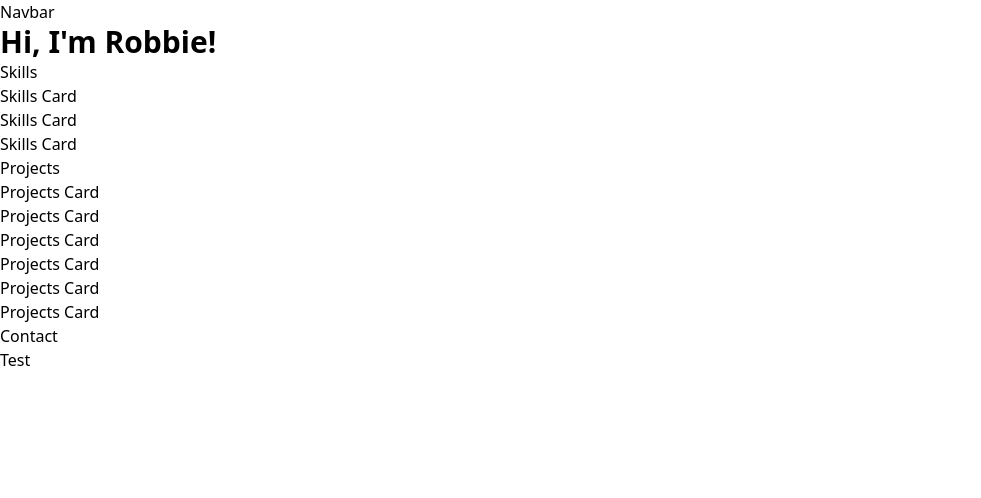
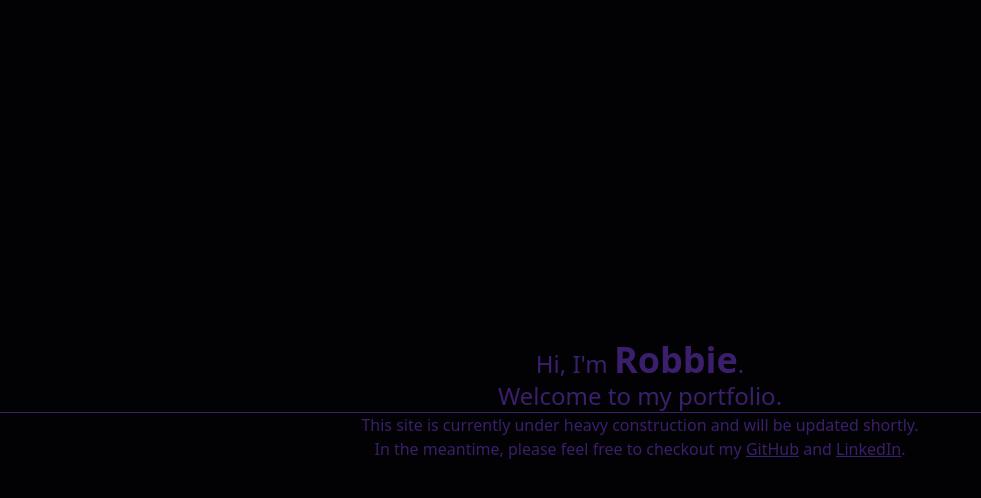
Before and after one commit to Robbie-Corcoran/Portfolio-Site, a React (Vite) app: page / in a window 1280 px wide. Shown: the top 498 px of the page, without its empty margins (0-981 px from the left). Built offline with nearby package versions, Linux system fonts and the light colour scheme.

Commit message:
Created basic coming soon page

```diff
--- a/index.html
+++ b/index.html
@@ -7,7 +7,7 @@
     <title>Robbie Corcoran | Portfolio</title>
   </head>
   <body>
-    <div id="root"></div>
+    <div id="root" class="bg-theme-black"></div>
     <script type="module" src="/src/main.tsx"></script>
   </body>
 </html>
--- a/src/App.tsx
+++ b/src/App.tsx
@@ -13,8 +13,6 @@ function App() {
       <Projects />
 
       <Contact />
-
-      <h2>Test</h2>
     </>
   );
 }
--- /dev/null
+++ b/src/components/ComingSoon.tsx
@@ -0,0 +1,36 @@
+const ComingSoon = () => {
+  return (
+    <div className="flex justify-center items-center h-screen w-full ">
+      <section className="text-theme-primary text-center">
+        <h1 className="text-2xl">
+          Hi, I'm <span className="text-4xl font-bold">Robbie</span>.
+        </h1>
+        <h3 className="text-2xl">Welcome to my portfolio.</h3>
+        <hr className="w-screen" />
+        <h3>
+          {" "}
+          This site is currently under heavy construction and will be updated
+          shortly.
+        </h3>
+        <h3>
+          In the meantime, please feel free to checkout my{" "}
+          <a href="https://github.com/Robbie-Corcoran" className="underline">
+            GitHub
+          </a>{" "}
+          and{" "}
+          <a
+            href="https://www.linkedin.com/in/robbie-corcoran/"
+            className="underline"
+          >
+            LinkedIn
+          </a>
+          .
+        </h3>
+      </section>
+    </div>
+  );
+};
+
+ComingSoon.propTypes = {};
+
+export default ComingSoon;
--- a/src/main.tsx
+++ b/src/main.tsx
@@ -3,10 +3,12 @@ import ReactDOM from "react-dom/client";
 import Navbar from "./components/Navbar.tsx";
 import App from "./App.tsx";
 import "./index.css";
+import ComingSoon from "./components/ComingSoon.tsx";
 
 ReactDOM.createRoot(document.getElementById("root")!).render(
   <React.StrictMode>
-    <Navbar />
-    <App />
+    {/* <Navbar />
+    <App /> */}
+    <ComingSoon />
   </React.StrictMode>
 );
--- a/tailwind.config.js
+++ b/tailwind.config.js
@@ -3,6 +3,13 @@ export default {
   content: ["./index.html", "./src/**/*.{js,ts,jsx,tsx}"],
   theme: {
     extend: {},
+    colors: {
+      "theme-black": "#020204",
+      "theme-primary": "#3B1F6C",
+      "theme-secondary": "#4C2EA9",
+      "theme-border": "#792C75",
+      "theme-text": "#544561",
+    },
   },
   plugins: [],
 };
```
